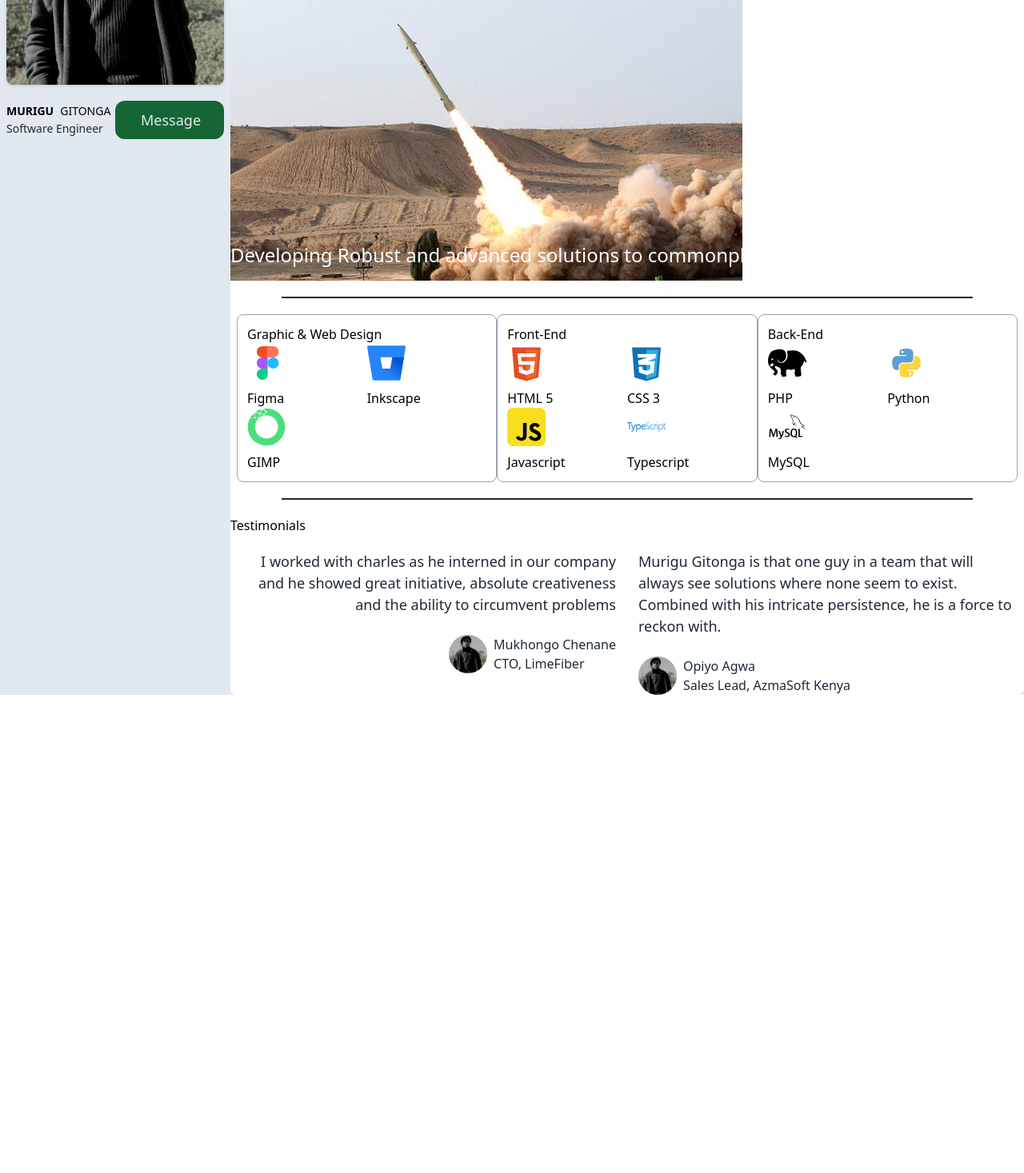
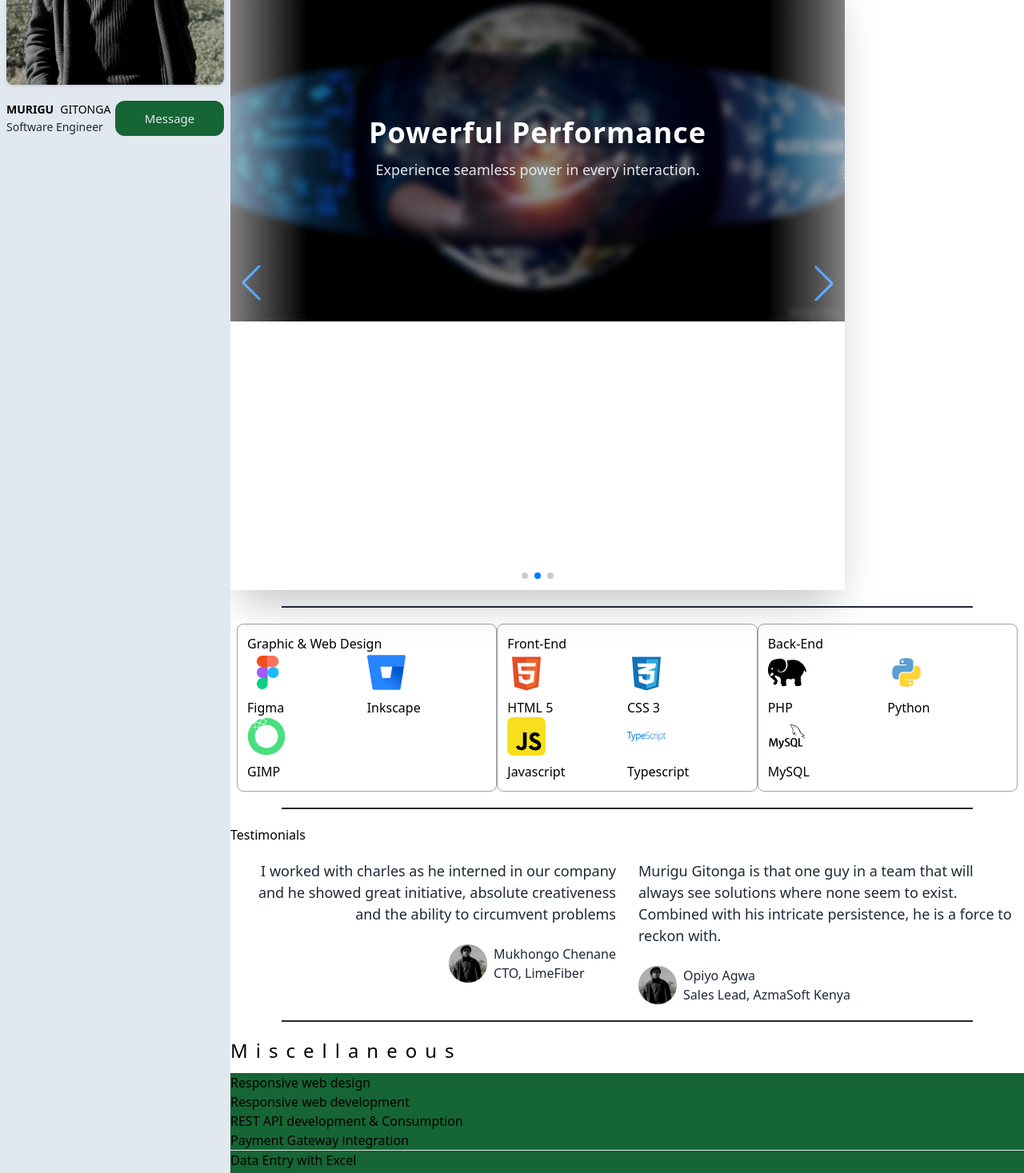
Before and after one commit to adrianmdevs/murigudev, a Vue app: page / in a window 1280 px wide. Shown: the part 300-1767 px from the top of the page at 80% size. Before the commit the page ends 1169 px from the top, so only its background shows below. Built offline with nearby package versions, Linux system fonts and the light colour scheme.

Commit message:
mod: update carousel & general styling

```diff
--- a/src/components/MessageModal.vue
+++ b/src/components/MessageModal.vue
@@ -44,7 +44,7 @@ const handleOverlayClick = (e) => {
   >
     <div
       v-if="isOpen"
-      class="fixed inset-0 z-[999] flex items-center justify-center bg-black/80 backdrop-blur-sm"
+      class="fixed inset-0 z-[999] flex items-center justify-center bg-black/80 backdrop-blur-sm min-h-screen"
       @click="handleOverlayClick"
     >
       <!-- Modal content container -->
@@ -56,16 +56,12 @@ const handleOverlayClick = (e) => {
           @click="$emit('close')"
           class="absolute text-3xl text-black transition-colors dark:text-white top-3 right-3 hover:text-red-500"
         >
-          <svg viewBox="0 0 24 24" class="w-8 h-8" xmlns="http://www.w3.org/2000/svg">
-            <path
-              d="m15.5 10v-1h1v-1h1v-1h1v-1h1v-1h1v-1h1v-1h1v-1h-3v1h-1v1h-1v1h-1v1h-1v1h-1v1h-2v-1h-1v-1h-1v-2h-1v-1h-1v-1h-7v1h1v1h1v1h1v2h1v1h1v2h1v1h1v2h1v1h-1v1h-1v1h-1v1h-1v1h-1v1h-1v1h-1v1h-1v1h3v-1h1v-1h1v-1h1v-1h1v-1h1v-1h2v1h1v1h1v2h1v1h1v1h7v-1h-1v-1h-1v-1h-1v-2h-1v-1h-1v-2h-1v-1h-1v-2h-1v-1zm0 4v1h1v2h1v1h1v2h-3v-2h-1v-1h-1v-1h-1v-2h-1v-1h-1v-1h-1v-2h-1v-1h-1v-2h-1v-1h-1v-2h3v1h1v2h1v1h1v2h1v1h1v1h1v2z"
-            />
-          </svg>
+          X
         </button>
 
         <!-- Modal content -->
         <div class="flex flex-col text-gray-900">
-          <h2 class="mb-4 text-lg font-semibold text-start dark:text-gray-50">
+          <h2 class="mb-4 text-[18px] font-semibold text-start dark:text-gray-50">
             Send me a message
           </h2>
 
--- /dev/null
+++ b/src/components/SectHeader.vue
@@ -0,0 +1,13 @@
+<script setup>
+    const props = defineProps({
+        message: {
+            type: String,
+            required: true
+        }
+    })
+</script>
+<template>
+    <div class="w-full flex items-start border-l-2 text-xl border-green-500 md:border-none md:items-center md:text-2xl md:font-thin md:tracking-[10px]">
+        <span>{{ message }}</span>
+    </div>
+</template>
--- a/src/components/SwiperComp.vue
+++ b/src/components/SwiperComp.vue
@@ -0,0 +1,150 @@
+<script setup>
+import { Swiper, SwiperSlide } from "swiper/vue";
+import { Autoplay, Pagination, Navigation } from "swiper/modules";
+
+import "swiper/css";
+import "swiper/css/pagination";
+import "swiper/css/navigation";
+
+// Import your images
+import img1 from "../assets/images/aerospaceProfile.png";
+import img2 from "../assets/images/hero2Defence.png";
+import img3 from "../assets/images/Drone.jpeg";
+
+const slides = [
+  {
+    img: img1,
+    title: "Cutting-edge Innovation",
+    desc: "Discover the latest breakthroughs in modern tech.",
+  },
+  {
+    img: img2,
+    title: "Powerful Performance",
+    desc: "Experience seamless power in every interaction.",
+  },
+  {
+    img: img3,
+    title: "Intelligent Design",
+    desc: "Where creativity meets precision and purpose.",
+  },
+];
+</script>
+
+<template>
+  <div class="relative w-full md:max-w-3xl">
+    <!-- Fading edges -->
+    <div
+      class="absolute inset-y-0 left-0 z-10 w-1/4 pointer-events-none bg-gradient-to-r from-white/50 via-transparent to-transparent dark:from-gray-900"
+    ></div>
+    <div
+      class="absolute inset-y-0 right-0 z-10 w-1/4 pointer-events-none bg-gradient-to-l from-white/50 via-transparent to-transparent dark:from-gray-900"
+    ></div>
+
+    <!-- Swiper Carousel -->
+    <Swiper
+      :modules="[Autoplay, Pagination, Navigation]"
+      :slides-per-view="1"
+      :loop="true"
+      :autoplay="{ delay: 4000, disableOnInteraction: false }"
+      :speed="1000"
+      pagination
+      navigation
+      class="rounded-none shadow-2xl"
+    >
+      <SwiperSlide
+        v-for="(slide, i) in slides"
+        :key="i"
+        class="relative h-auto overflow-hidden rounded-none w-96"
+      >
+        <img
+          :src="slide.img"
+          :alt="slide.title"
+          class="object-cover w-full h-full rounded-none transition-transform duration-[2000ms] ease-in-out hover:scale-105"
+        />
+
+        <!-- Overlay -->
+        <div
+          class="absolute inset-0 flex flex-col items-center justify-center px-6 text-center bg-black/40 backdrop-blur-sm rounded-2xl"
+        >
+          <h2
+            class="text-2xl font-extrabold tracking-wide text-white md:text-4xl drop-shadow-lg"
+          >
+            {{ slide.title }}
+          </h2>
+          <p
+            class="max-w-lg mt-3 text-base leading-relaxed text-gray-200 md:text-lg"
+          >
+            {{ slide.desc }}
+          </p>
+        </div>
+      </SwiperSlide>
+
+      <!-- Navigation arrows -->
+      <div
+        class="absolute z-20 -translate-y-1/2 swiper-button-prev after:hidden left-3 md:left-6 top-1/2"
+      >
+        <!-- <button
+          class="p-3 transition-all duration-300 rounded-full shadow-md md:p-4 bg-white/70 dark:bg-gray-800/70 hover:bg-white dark:hover:bg-gray-700"
+        >
+          <svg
+            xmlns="http://www.w3.org/2000/svg"
+            class="w-5 h-5 text-gray-800 dark:text-white"
+            fill="none"
+            viewBox="0 0 24 24"
+            stroke="currentColor"
+            stroke-width="2"
+          >
+            <path stroke-linecap="round" stroke-linejoin="round" d="M15 19l-7-7 7-7" />
+          </svg>
+        </button> -->
+      </div>
+
+      <div
+        class="absolute z-20 -translate-y-1/2 swiper-button-next after:hidden right-3 md:right-6 top-1/2"
+      >
+        <!-- <button
+          class="p-3 transition-all duration-300 rounded-full shadow-md md:p-4 bg-white/70 dark:bg-gray-800/70 hover:bg-white dark:hover:bg-gray-700"
+        >
+          <svg
+            xmlns="http://www.w3.org/2000/svg"
+            class="w-5 h-5 text-gray-800 dark:text-white"
+            fill="none"
+            viewBox="0 0 24 24"
+            stroke="currentColor"
+            stroke-width="2"
+          >
+            <path stroke-linecap="round" stroke-linejoin="round" d="M9 5l7 7-7 7" />
+          </svg>
+        </button> -->
+      </div>
+    </Swiper>
+  </div>
+</template>
+
+<style scoped>
+/* Modern pagination bullets */
+.swiper-pagination-bullet {
+  background: rgba(255, 255, 255, 0.7);
+  opacity: 1;
+  width: 10px;
+  height: 10px;
+  border-radius: 9999px;
+  margin: 0 6px !important;
+  transition: all 0.4s ease;
+}
+
+.swiper-pagination-bullet-active {
+  background: #2563eb; /* Tailwind blue-600 */
+  width: 26px;
+  height: 10px;
+  border-radius: 9999px;
+  transform: scale(1.05);
+  box-shadow: 0 0 10px rgba(37, 99, 235, 0.5);
+}
+
+/* Hide default Swiper arrow icons */
+.swiper-button-prev::after,
+.swiper-button-next::after {
+  display: none;
+}
+</style>
--- /dev/null
+++ b/src/components/home/MiscelSect.vue
@@ -0,0 +1,25 @@
+<script setup>
+import SectHeader from '../SectHeader.vue';
+
+
+</script>
+<template>
+    <div class="flex flex-col space-y-3">
+        <!--heading here-->
+        <SectHeader message="Miscellaneous"/>
+        <div class="flex flex-col bg-green-800">
+            <ul class="flex flex-col">
+                <li>Responsive web design</li>
+                <li>Responsive web development</li>
+                <li>REST API development & Consumption</li>
+                <li>Payment Gateway integration</li>
+            </ul>
+            <hr>
+            <ul class="flex flex-col">
+                <li>Data Entry with Excel</li>
+                <li>Bash scripting w/ linux</li>
+            </ul>
+
+        </div>
+    </div>
+</template>
--- a/src/components/selfSection.vue
+++ b/src/components/selfSection.vue
@@ -9,12 +9,12 @@ const isModalOpen = ref(false);
         <img src="../assets/images/MeAgentFB.jpg"class="w-full rounded-lg drop-shadow" alt="">
         <div class="flex items-center justify-between w-full">
             <div class="flex flex-col w-1/2 items-start space-y-0.5 md:items-start">
-                <p class="space-x-2 text-lg uppercase md:text-sm dark:text-gray-100"><span class="font-semibold">Murigu</span><span class="font-medium">Gitonga</span></p>
-                <p class="text-lg text-gray-800 md:text-sm dark:text-gray-400">Software Engineer</p>
+                <p class="space-x-2 text-[14px] uppercase md:text-sm dark:text-gray-100"><span class="font-semibold">Murigu</span><span class="font-medium">Gitonga</span></p>
+                <p class="text-[13px] text-gray-800 md:text-sm dark:text-gray-400">Software Engineer</p>
             </div>
             <div class="flex items-center justify-center w-1/2">
                 <button @click="isModalOpen = true" class="w-full px-8 py-2.5 text-gray-200 bg-green-800 rounded-xl">
-                    <span class="text-lg">Message</span>
+                    <span class="text-[15px]">Message</span>
                 </button>
                 <MessageModal :isOpen="isModalOpen" @close="isModalOpen = false"/>
             </div>
--- a/src/views/HomeView.vue
+++ b/src/views/HomeView.vue
@@ -2,17 +2,22 @@
 import CustomDivider from '../components/CustomDivider.vue';
 import HeroSect from '../components/home/HeroSect.vue';
 import LangComp from '../components/home/LangComp.vue';
+import MiscelSect from '../components/home/MiscelSect.vue';
 import TestimonialComp from '../components/home/TestimonialComp.vue';
+import SwiperComp from '../components/SwiperComp.vue';
 
 
 </script>
 <template>
     <div class="flex min-h-screen bg-white flex-col pt-10 space-y-5 w-full rounded-lg dark:bg-[#202122]">
-        <HeroSect/>
+        <SwiperComp/>
+        <!-- <HeroSect/> -->
         <CustomDivider/>
         <LangComp/>
         <CustomDivider/>
         <TestimonialComp/>
+        <CustomDivider/>
+        <MiscelSect/>
 
 
     </div>
--- a/tailwind.config.js
+++ b/tailwind.config.js
@@ -8,7 +8,6 @@ export default {
   theme: {
     extend: {
       colors : {
-        'blue' : '#10a1f2',
         'darkBlue' :'#279508',
         'secondary-dark' : '#202122',
         'main-hue' :'#2563EB',
```
